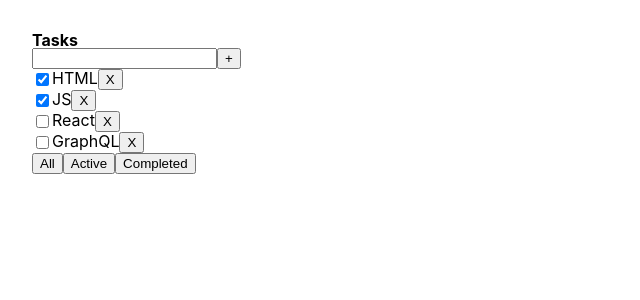
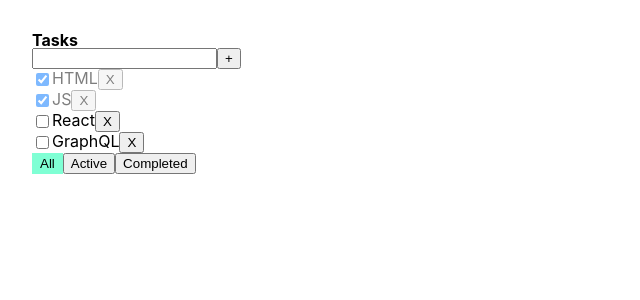
Before and after one commit to AlexandrShnipov/todolist-ts, a React (Create React App) app: page / in a window 1280 px wide. Shown: the top 300 px of the page, without its empty margins (0-640 px from the left). Built offline with nearby package versions, Linux system fonts and the light colour scheme.

Commit message:
added validation for input (added task), refactoring code (active button, isDone tasks)

```diff
--- a/src/App.tsx
+++ b/src/App.tsx
@@ -65,6 +65,7 @@
                 changedFilter={changedFilter}
                 addTask={addTask}
                 changeTaskStatus={changeStatus}
+                filter = {filter}
             />
         </div>
     );
--- /dev/null
+++ b/src/components/TodoList.css
@@ -0,0 +1,17 @@
+.error {
+    outline: red 1px solid;
+    border: red 1px solid;
+}
+
+.error-message {
+    color: red;
+}
+
+.active-filter {
+    background-color: aquamarine;
+    border: 2px solid aquamarine;
+}
+
+.is-done {
+    opacity: 0.5;
+}
--- a/src/components/Todolist.tsx
+++ b/src/components/Todolist.tsx
@@ -1,5 +1,6 @@
 import React, {ChangeEvent, KeyboardEvent, useState} from 'react';
 import {FilterValuesType} from '../App';
+import './TodoList.css'
 
 export type TasksType = {
     id: string
@@ -14,13 +15,15 @@
     changedFilter: (value: FilterValuesType) => void
     addTask: (title: string) => void
     changeTaskStatus: (taskId: string, isDone: boolean) => void
+    filter: FilterValuesType
 }
 
 export const Todolist = (props: TodoListPropsType) => {
 
-    const {tasks, removeTask, title, changedFilter, addTask, changeTaskStatus} = props
+    const {tasks, removeTask, title, changedFilter, addTask, changeTaskStatus, filter} = props
 
     const [newTaskTitle, setNewTaskTitle] = useState('')
+    const [error, setError] = useState<null | string>(null)
 
     const tasksList = tasks.map(task => {
             const onRemoveHandler = () => {
@@ -30,7 +33,10 @@
                 changeTaskStatus(task.id, e.currentTarget.checked)
             }
             return (
-                <li key={task.id}>
+                <li
+                    key={task.id}
+                    className={task.isDone ? 'is-done' : ''}
+                >
                     <input
                         type="checkbox"
                         checked={task.isDone}
@@ -48,19 +54,34 @@
     }
 
     const addNewTask = () => {
-        addTask(newTaskTitle)
+        if (newTaskTitle.trim() === '') {
+            return (
+                setError('Title is required')
+            )
+        }
+        addTask(newTaskTitle.trim())
         setNewTaskTitle('')
     }
 
     const onKeyPressHandler = (e: KeyboardEvent<HTMLInputElement>) => {
+        setError(null)
         if (e.charCode === 13) {
             addNewTask()
         }
     }
 
-    const onAllClickHandler = () => changedFilter('all')
-    const onActiveClickHandler = () => changedFilter('active')
-    const onCompletedClickHandler = () => changedFilter('completed')
+    const onAllClickHandler = () =>{
+        changedFilter('all')
+        setError(null)
+    }
+    const onActiveClickHandler = () => {
+        setError(null)
+        changedFilter('active')
+    }
+    const onCompletedClickHandler = () =>{
+        setError(null)
+        changedFilter('completed')
+    }
 
     return (
         <>
@@ -71,16 +92,27 @@
                         value={newTaskTitle}
                         onChange={onChangeHandler}
                         onKeyPress={onKeyPressHandler}
+                        className={error ? 'error' : ''}
                     />
                     <button onClick={addNewTask}>+</button>
+                    {error && <p className={'error-message'}>{error}</p>}
                 </div>
                 <ul>
                     {tasksList}
                 </ul>
                 <div>
-                    <button onClick={onAllClickHandler}>All</button>
-                    <button onClick={onActiveClickHandler}>Active</button>
-                    <button onClick={onCompletedClickHandler}>Completed</button>
+                    <button
+                        className={filter === 'all' ? 'active-filter' : ''}
+                        onClick={onAllClickHandler}>All
+                    </button>
+                    <button
+                        className={filter === 'active' ? 'active-filter' : ''}
+                        onClick={onActiveClickHandler}>Active
+                    </button>
+                    <button
+                        className={filter === 'completed' ? 'active-filter' : ''}
+                        onClick={onCompletedClickHandler}>Completed
+                    </button>
                 </div>
             </div>
         </>
```
